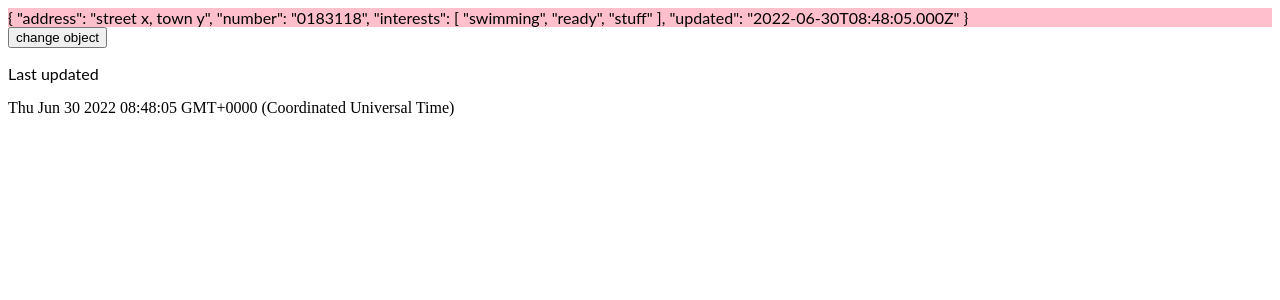
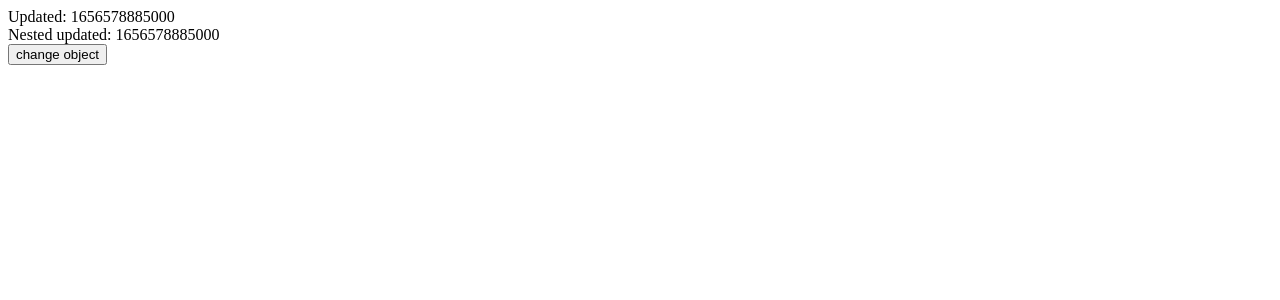
Before and after one commit to Paul-rs1/angular-change-detection-testing, an Angular app: page / in a window 1280 px wide. Shown: the top 300 px of the page. Built offline with nearby package versions, Linux system fonts and the light colour scheme.

Commit message:
3 files modified

```diff
--- a/src/app/app.component.html
+++ b/src/app/app.component.html
@@ -1,4 +1,2 @@
 <hello [nestedObject]="nestedObject"></hello>
 <button (click)="updateObject()">change object</button>
-<p>Last updated</p>
-<div>{{ lastUpdated }}</div>
--- a/src/app/app.component.ts
+++ b/src/app/app.component.ts
@@ -1,12 +1,7 @@
-import { Component } from '@angular/core';
+import { ChangeDetectorRef, Component } from '@angular/core';
 
-@Component({
-  selector: 'my-app',
-  templateUrl: './app.component.html',
-  styleUrls: ['./app.component.css'],
-})
-export class AppComponent {
-  nestedObject = {
+function getNewObject() {
+  return {
     name: 'Mustermann',
     age: 43,
     updated: new Date(),
@@ -17,12 +12,21 @@ export class AppComponent {
       updated: new Date(),
     },
   };
-  lastUpdated = this.nestedObject.updated;
+}
+
+@Component({
+  selector: 'my-app',
+  templateUrl: './app.component.html',
+  styleUrls: ['./app.component.css'],
+})
+export class AppComponent {
+  nestedObject = getNewObject();
+
+  constructor(private cdref: ChangeDetectorRef) {}
 
   updateObject() {
     const updated = new Date();
     this.nestedObject.updated = updated;
     this.nestedObject.information.updated;
-    this.lastUpdated = updated;
   }
 }
--- a/src/app/hello.component.ts
+++ b/src/app/hello.component.ts
@@ -2,8 +2,15 @@ import { Component, Input } from '@angular/core';
 
 @Component({
   selector: 'hello',
-  template: `<div>{{nestedObject.information | json}}</div>`,
-  styles: [`div { font-family: Lato; background-color:pink }`],
+  template: `
+    <div>Updated: {{nestedObject.updated.getTime()}}</div>
+    <div>Nested updated: {{nestedObject.information.updated.getTime()}}</div>
+  `,
+  styles: [
+    `
+      :div { background-color: pink; }
+    `,
+  ],
 })
 export class HelloComponent {
   @Input() nestedObject;
```
